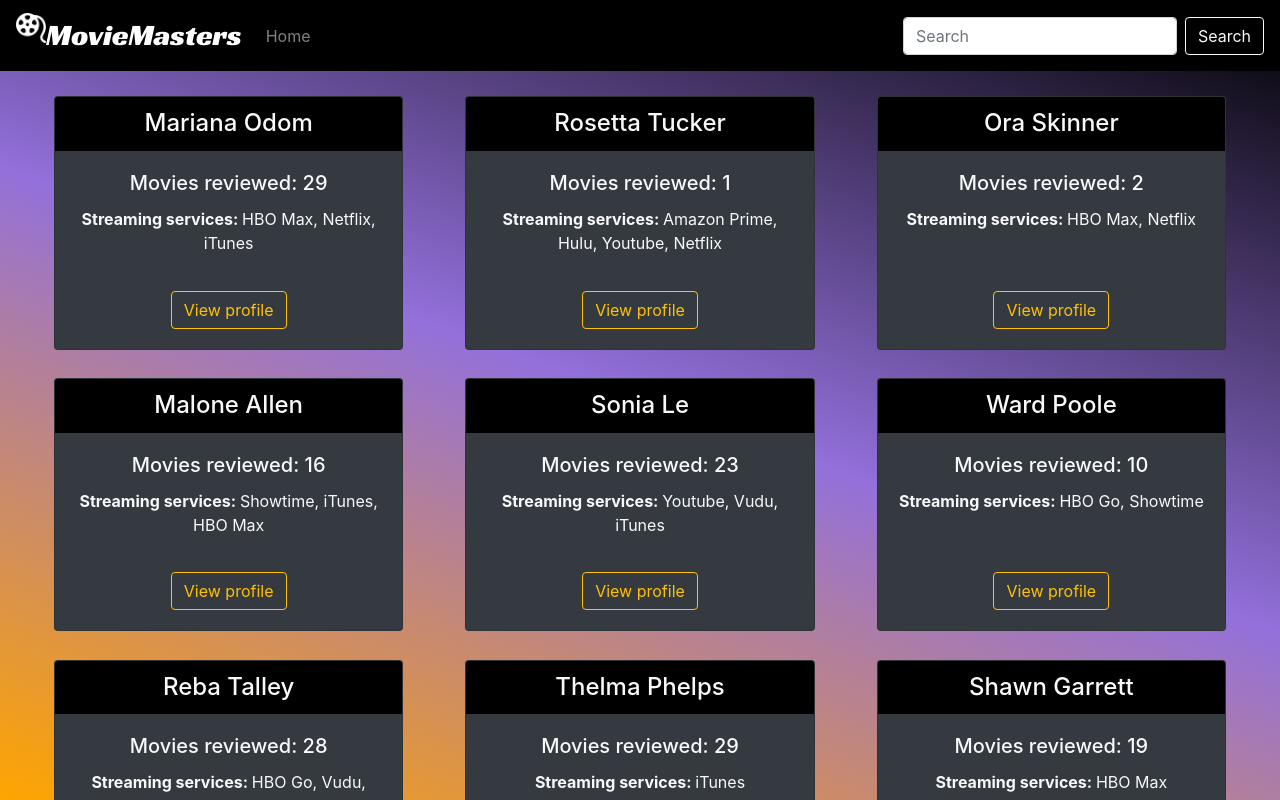
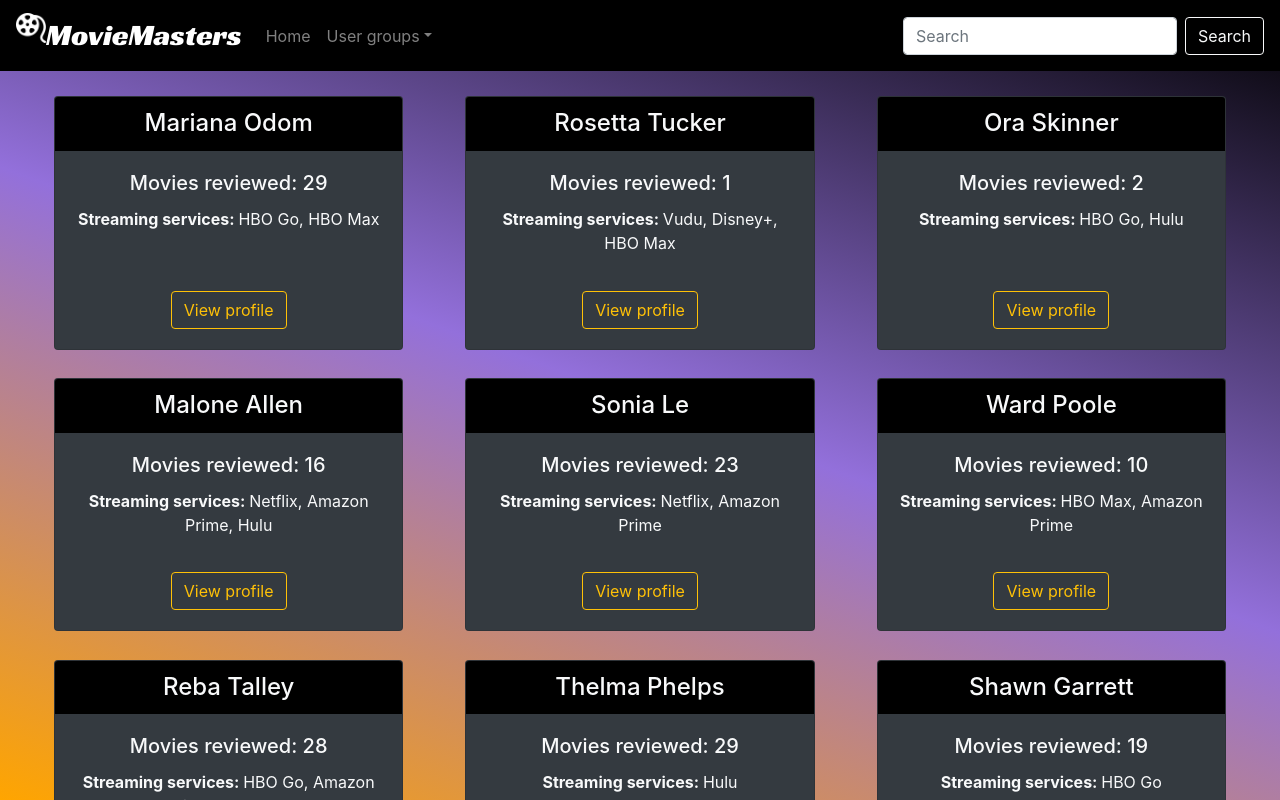
Before and after one commit to tanner-ropp/HCI-Project, a React (Create React App) app: page / in a window 1280 px wide. Shown: the top 800 px of the page. Built offline with nearby package versions, Linux system fonts and the light colour scheme.

Commit message:
group filtering

```diff
--- a/src/App.js
+++ b/src/App.js
@@ -15,9 +15,10 @@ function App() {
 
     const [filterText, setFilterText] = useState('');
     const [currentUser, setCurrentUser] = useState(null);
+    const [currentGroup, setCurrentGroup] = useState('');
     const [userProfiles, setUserProfiles] = useState(() =>
         userData.map((user) => {
-          var a = ["Netflix","Amazon Prime","Hulu","HBO Go","Showtime","Youtube","Vudu","HBO Max", "iTunes"];
+          var a = ["Amazon Prime","Hulu","HBO Go","Showtime","Disney+","Vudu","HBO Max", "Netflix"];
           var res = a.sort(function() {
             return 0.5 - Math.random();
           });
@@ -28,7 +29,7 @@ function App() {
             return Math.floor(Math.random() * (max - min) + min); // The maximum is exclusive and the minimum is inclusive
           }
 
-          var platformArray = res.slice(0,getRandomInt(1,5));
+          var platformArray = res.slice(0,getRandomInt(1,4));
 
           var platforms = "";
           platformArray.forEach((item, i) => {
@@ -94,7 +95,10 @@ function App() {
         )
     })*/
 
-    const userProfileCards = userProfiles.filter(user=> {
+    const userProfileCards = userProfiles.filter((user => {
+        return user.platforms.toLowerCase().indexOf(currentGroup.toLowerCase()) >= 0
+        }))
+        .filter(user=> {
 				return user.name.toLowerCase().indexOf(filterText.toLowerCase()) >= 0
 			  }).map((user,i) => {
           return (
@@ -116,9 +120,10 @@ function App() {
 
   return (
     <div className="App">
-      <CustomNavbar filterUpdate={setFilterText} exitProfile={setCurrentUser} currentUser={currentUser}></CustomNavbar>
+      <CustomNavbar filterUpdate={setFilterText} exitProfile={setCurrentUser} currentUser={currentUser} setCurrentGroup={setCurrentGroup}></CustomNavbar>
       {currentUser === null &&
       <Container fluid className="mt-5 pt-4 pb-4">
+          {currentGroup !== '' && <Row className="justify-content-center mt-2"><h3 style={{color: 'white'}}>{currentGroup} users</h3></Row>}
           <Row className="ml-2 mr-2">
             {userProfileCards}
           </Row>
--- a/src/components/CustomNavbar.js
+++ b/src/components/CustomNavbar.js
@@ -1,5 +1,5 @@
 import React from 'react';
-import {Navbar, Nav, FormControl, Form, Button} from 'react-bootstrap';
+import {Navbar, Nav, FormControl, Form, Button, NavDropdown} from 'react-bootstrap';
 import reel from '../assets/film-reel.png';
 
 class CustomNavbar extends React.Component {
@@ -15,8 +15,8 @@ class CustomNavbar extends React.Component {
 
   render() {
     return (
-      <Navbar  variant="dark" fixed="top" style={{background: 'black'}}>
-        <Navbar.Brand href="#home" onClick={() => this.props.exitProfile(null)} style={{fontFamily: 'Racing Sans One, cursive', fontSize: '30px'}} >
+      <Navbar variant="dark" fixed="top" style={{background: 'black'}}>
+        <Navbar.Brand href="#home" onClick={() => {this.props.exitProfile(null); this.props.setCurrentGroup('')}} style={{fontFamily: 'Racing Sans One, cursive', fontSize: '30px'}} >
           <img
             alt=""
             src={reel}
@@ -27,7 +27,15 @@ class CustomNavbar extends React.Component {
           MovieMasters
         </Navbar.Brand>
         <Nav className="mr-auto">
-          <Nav.Link href="#home" onClick={() => this.props.exitProfile(null)}>Home</Nav.Link>
+          <Nav.Link href="#home" onClick={() => {this.props.exitProfile(null); this.props.setCurrentGroup('')}}>Home</Nav.Link>
+          <NavDropdown title="User groups" id="basic-nav-dropdown">
+            <NavDropdown.Item href="#action/3.1" onClick={() => this.props.setCurrentGroup('Netflix')}>Netflix users</NavDropdown.Item>
+            <NavDropdown.Item href="#action/3.2" onClick={() => this.props.setCurrentGroup('Hulu')}>Hulu users</NavDropdown.Item>
+            <NavDropdown.Item href="#action/3.3" onClick={() => this.props.setCurrentGroup('HBO Go')}>HBO Go users</NavDropdown.Item>
+            <NavDropdown.Item href="#action/3.4" onClick={() => this.props.setCurrentGroup('Disney+')}>Disney+ users</NavDropdown.Item>
+            <NavDropdown.Divider />
+            <NavDropdown.Item href="#action/3.5" onClick={() => this.props.setCurrentGroup('')}>All users</NavDropdown.Item>
+          </NavDropdown>
         </Nav>
         <Form inline>
           <FormControl type="text" placeholder="Search" className="mr-sm-2" ref={(value) => this.myValue = value} onChange={this.filterUpdate.bind(this)}/>
```
